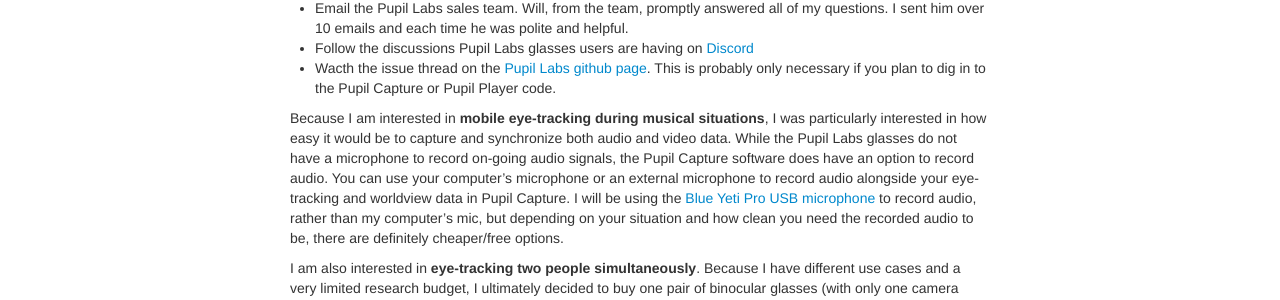
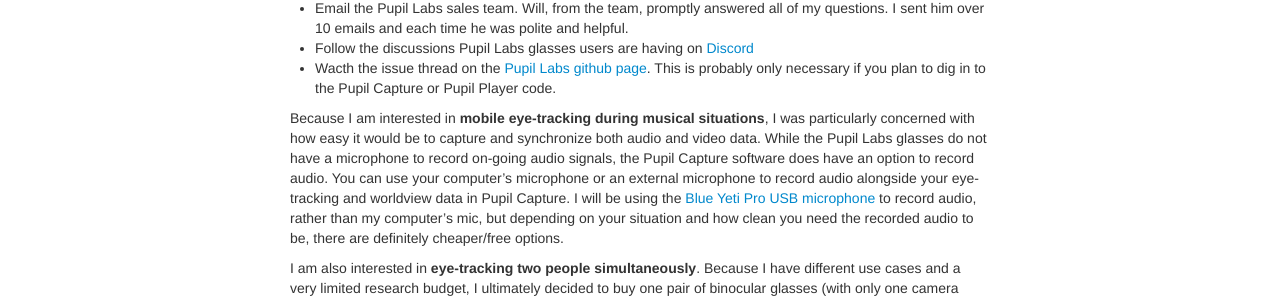
Before and after one commit to lkfink/lkfink.github.io, a Jekyll site: the page built from pages/PupilLabs_aBeginnersGuide.md, in a window 1280 px wide. Shown: the part 504-804 px from the top of the page. Built offline with Jekyll 4.4.1, drawn with Linux system fonts in a browser that asks for light colours; our own code applies the rules of GitHub Pages for plain Markdown files.

Commit message:
Update PupilLabs_aBeginnersGuide.md

```diff
--- a/pages/PupilLabs_aBeginnersGuide.md
+++ b/pages/PupilLabs_aBeginnersGuide.md
@@ -11,7 +11,7 @@
 - Follow the discussions Pupil Labs glasses users are having on [Discord](https://discordapp.com/invite/gKmmGqy){:target="_blank"}
 - Wacth the issue thread on the [Pupil Labs github page](https://github.com/pupil-labs/pupil){:target="_blank"}. This is probably only necessary if you plan to dig in to the Pupil Capture or Pupil Player code.
 
-Because I am interested in **mobile eye-tracking during musical situations**, I was particularly interested in how easy it would be to capture and synchronize both audio and video data. While the Pupil Labs glasses do not have a microphone to record on-going audio signals, the Pupil Capture software does have an option to record audio. You can use your computer's microphone or an external microphone to record audio alongside your eye-tracking and worldview data in Pupil Capture. I will be using the [Blue Yeti Pro USB microphone](http://www.bluemic.com/products/yeti-pro/){:target="_blank"} to record audio, rather than my computer's mic, but depending on your situation and how clean you need the recorded audio to be, there are definitely cheaper/free options.
+Because I am interested in **mobile eye-tracking during musical situations**, I was particularly concerned with how easy it would be to capture and synchronize both audio and video data. While the Pupil Labs glasses do not have a microphone to record on-going audio signals, the Pupil Capture software does have an option to record audio. You can use your computer's microphone or an external microphone to record audio alongside your eye-tracking and worldview data in Pupil Capture. I will be using the [Blue Yeti Pro USB microphone](http://www.bluemic.com/products/yeti-pro/){:target="_blank"} to record audio, rather than my computer's mic, but depending on your situation and how clean you need the recorded audio to be, there are definitely cheaper/free options.
 
 I am also interested in **eye-tracking two people simultaneously**. Because I have different use cases and a very limited research budget, I ultimately decided to buy one pair of binocular glasses (with only one camera mounted) and one pair of monocular classes (with one camera mounted). With this combination, I can either track two different people monocularly OR move the eye camera from the monocular frames over to the binocular frames and track one person binocularly. Please note that the binocular frames have mounts and cabling for two cameras, whereas as the monocular frames only have mounts and cabling for one camera. This unfortunately means, that in the future I could buy another eye camera and permanantly have a binocular pair of glasses, but the monocular glasses can never be upgraded to binocular.
 
```
